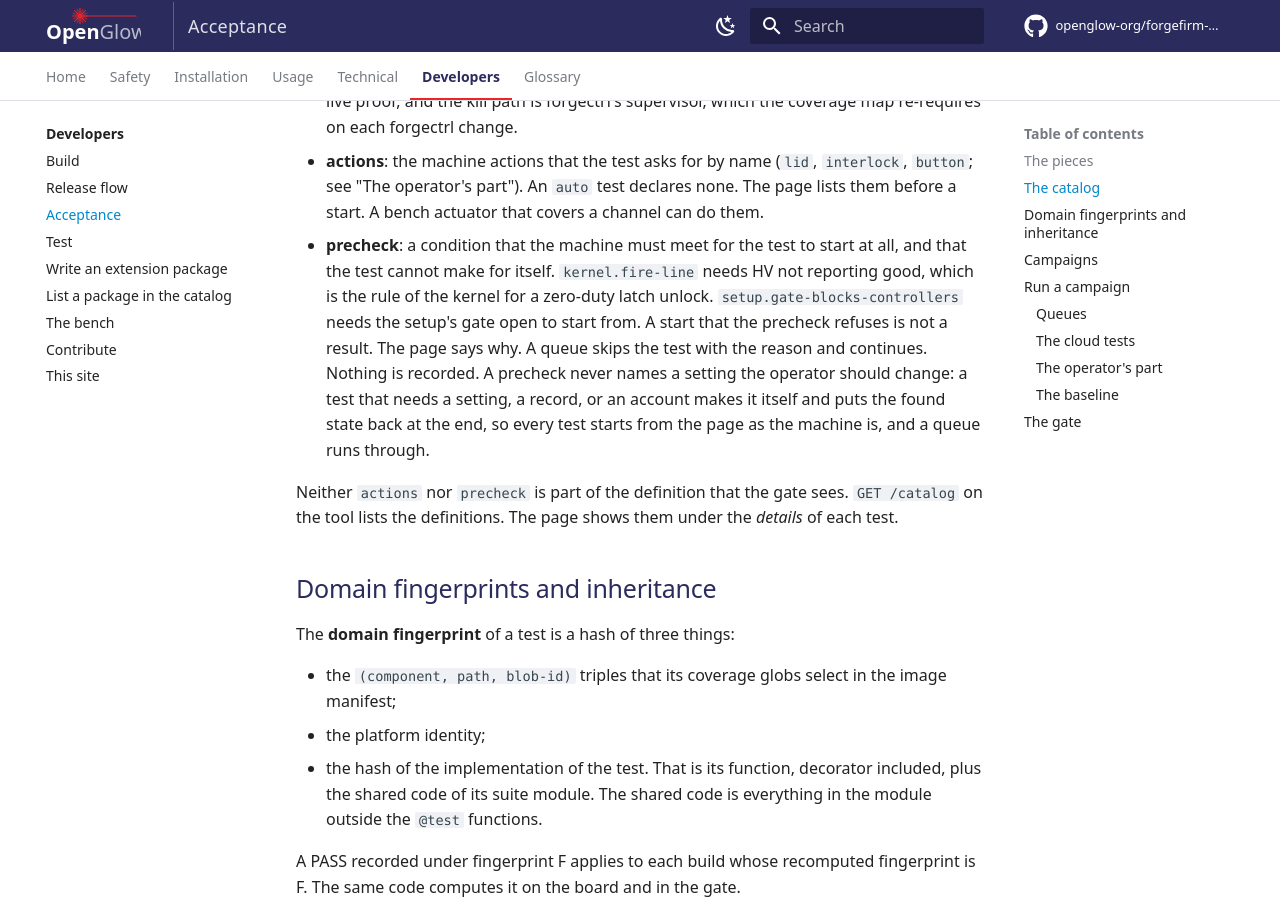
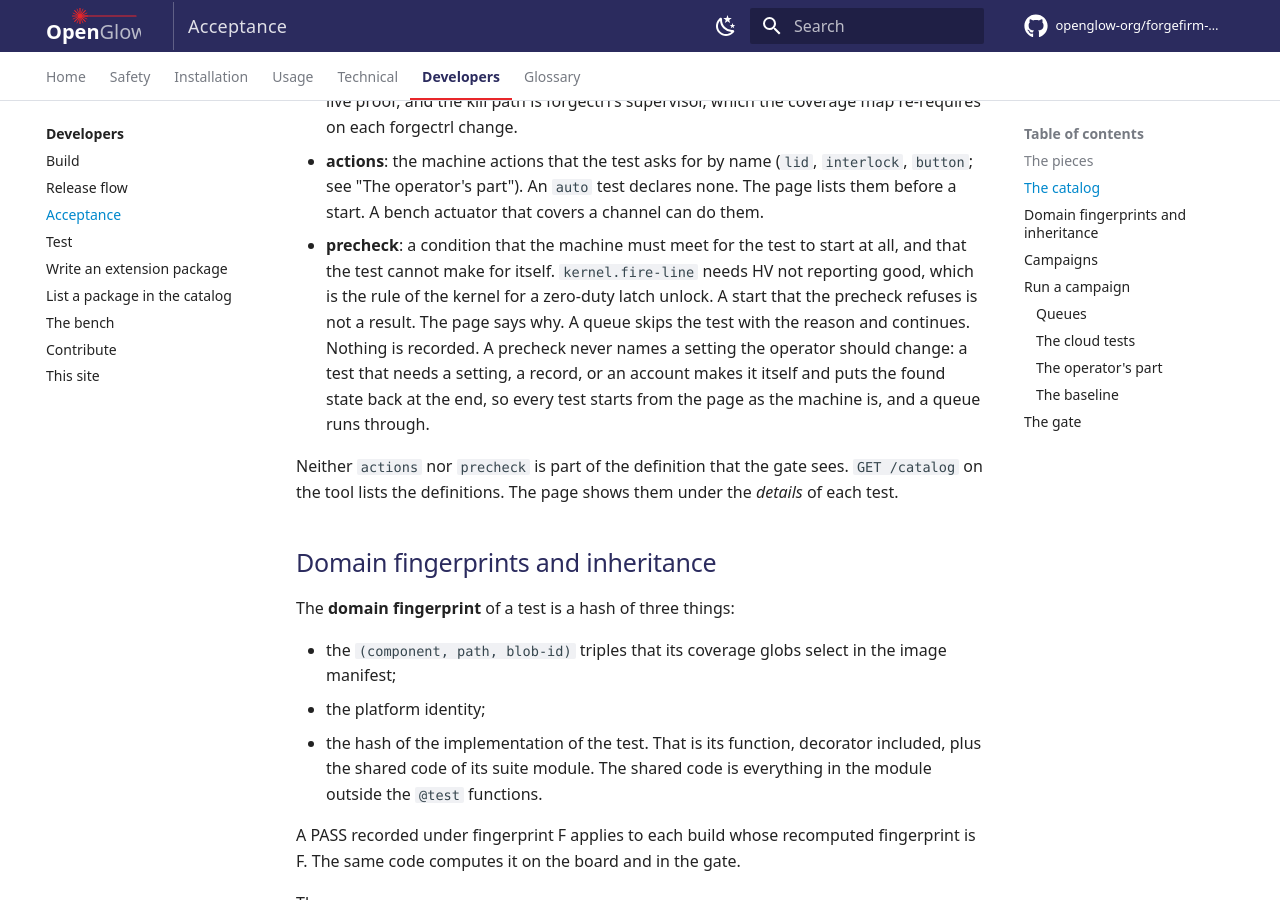
Before and after one commit to openglow-org/forgefirm-docs, an MkDocs documentation site: the page built from docs/developers/acceptance.md, in a window 1280 px wide and 900 px high, scrolled down 1972 px. Built offline with MkDocs 1.6.1 and Material for MkDocs 9.7.7, drawn with Linux system fonts in a browser that asks for light colours; comment, search, counter and statistics services are not loaded.

Commit message:
Acceptance: the sentences that named the deleted setup tests
setup.gate-blocks-controllers, setup.cloud-disabled-surface and
setup.extensions-consent left the catalog (forgefirm 71556b2); forgectrl's
tests/host_setup.sh carries their proofs.

- developers/acceptance.md: the precheck example that named the gate
  test goes; kernel.fire-line stays the example.
- technical/forgefirm/forgectrl.md: the bench sentence that named the
  cloud-off test goes; builtin_test stays, and host_setup.sh is named for
  the refusals through POST /settings and POST /mode.
- technical/forgefirm/extensions.md: the consent's proof is
  host_setup.sh, no longer pointed at the acceptance page.

The strict build, the house-style check, and the interface check pass.

```diff
--- a/docs/developers/acceptance.md
+++ b/docs/developers/acceptance.md
@@ -74,14 +74,12 @@ Each test declares, in code (`forgetest/forgetest/suite/*.py`):
 - **precheck**: a condition that the machine must meet for the test to start
   at all, and that the test cannot make for itself. `kernel.fire-line` needs
   HV not reporting good, which is the rule of the kernel for a zero-duty
-  latch unlock. `setup.gate-blocks-controllers` needs the setup's gate
-  open to start from. A start that the precheck refuses is
-  not a result. The page says why. A queue skips the test with the reason
-  and continues. Nothing is recorded. A precheck never names a setting the
-  operator should change: a test that needs a setting, a record, or an
-  account makes it itself and puts the found state back at the end, so
-  every test starts from the page as the machine is, and a queue runs
-  through.
+  latch unlock. A start that the precheck refuses is not a result. The page
+  says why. A queue skips the test with the reason and continues. Nothing is
+  recorded. A precheck never names a setting the operator should change: a
+  test that needs a setting, a record, or an account makes it itself and
+  puts the found state back at the end, so every test starts from the page
+  as the machine is, and a queue runs through.
 
 Neither `actions` nor `precheck` is part of the definition that the gate
 sees. `GET /catalog` on the tool lists the definitions. The page shows them
```
Also changed, not shown: docs/technical/forgefirm/extensions.md (+1 -2 lines), docs/technical/forgefirm/forgectrl.md (+3 -3 lines).
